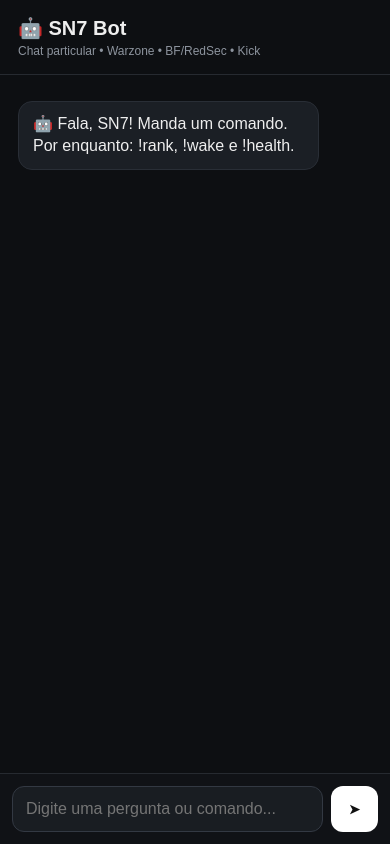
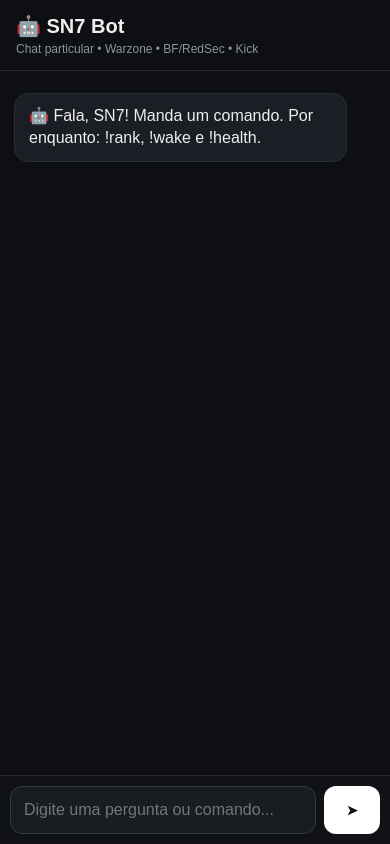
Before and after one commit to Sniper17/sn7-chat, a Flask app: page / in a window 390 px wide. Run offline with Flask 3, Linux system fonts and the light colour scheme.

Commit message:
Add files via upload

```diff
--- a/templates/index.html
+++ b/templates/index.html
@@ -3,16 +3,24 @@
 <meta name="viewport" content="width=device-width,initial-scale=1">
 <title>SN7 Bot</title>
 <style>
-*{box-sizing:border-box}body{margin:0;background:#0d0f12;color:#eee;font-family:Arial,sans-serif;height:100vh}
-.app{height:100vh;display:flex;flex-direction:column;max-width:900px;margin:auto}
+*{box-sizing:border-box}body{margin:0;background:#0d0f12;color:#eee;font-family:Arial,sans-serif;height:100vh;height:100dvh;overflow:hidden}
+.app{height:100vh;height:100dvh;display:flex;flex-direction:column;max-width:900px;margin:auto;min-height:0}
 header{padding:16px 18px;border-bottom:1px solid #262a30;font-size:20px;font-weight:700}
 header small{display:block;font-size:12px;font-weight:400;color:#8d949e;margin-top:4px}
-#messages{flex:1;overflow:auto;padding:18px}.msg{max-width:85%;padding:11px 14px;margin:8px 0;border-radius:14px;white-space:pre-wrap;line-height:1.4}
+#messages{flex:1 1 auto;min-height:0;overflow-y:auto;overflow-x:hidden;padding:18px;padding-bottom:28px}.msg{max-width:85%;padding:11px 14px;margin:8px 0;border-radius:14px;white-space:pre-wrap;line-height:1.4}
 .bot{background:#1b1f25;border:1px solid #292e36}.user{background:#252b34;margin-left:auto}
-.composer{display:flex;gap:8px;padding:12px;border-top:1px solid #262a30;background:#101216}
-input{flex:1;background:#191d22;color:#fff;border:1px solid #333943;border-radius:12px;padding:13px;font-size:16px;outline:none}
-button{border:0;border-radius:12px;padding:0 18px;background:#fff;color:#111;font-weight:700}
+.composer{flex:0 0 auto;display:flex;gap:8px;padding:10px 12px calc(10px + env(safe-area-inset-bottom));border-top:1px solid #262a30;background:#101216;position:relative;z-index:5}
+input{min-width:0;flex:1;background:#191d22;color:#fff;border:1px solid #333943;border-radius:12px;padding:13px;font-size:16px;outline:none}
+button{flex:0 0 56px;height:48px;border:0;border-radius:12px;padding:0;background:#fff;color:#111;font-weight:700}
 button:disabled{opacity:.5}
+
+@media (max-width:600px){
+  header{flex:0 0 auto;padding:14px 16px}
+  #messages{padding:14px;padding-bottom:20px}
+  .msg{max-width:92%;font-size:16px}
+  .composer{padding-left:10px;padding-right:10px}
+  input{height:48px;font-size:16px}
+}
 </style></head><body>
 <div class="app"><header>🤖 SN7 Bot<small>Chat particular • Warzone • BF/RedSec • Kick</small></header>
 <main id="messages"></main><form class="composer" id="form">
```
